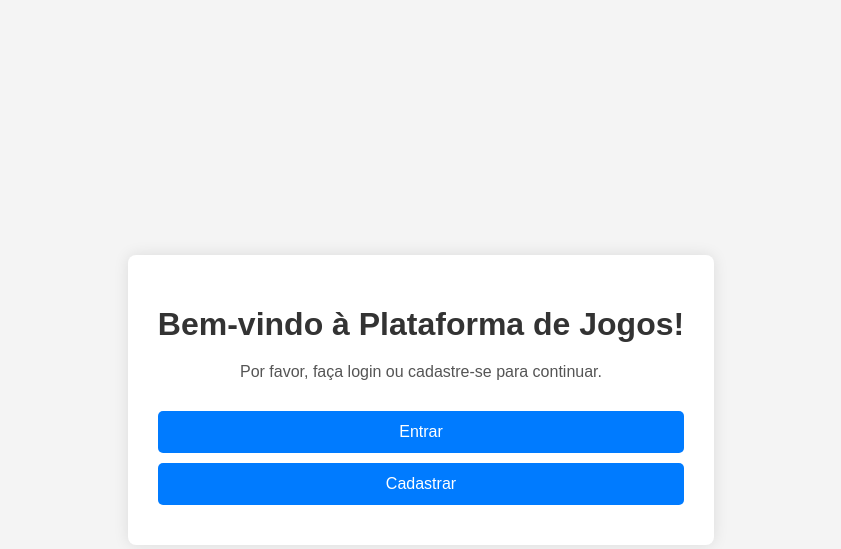
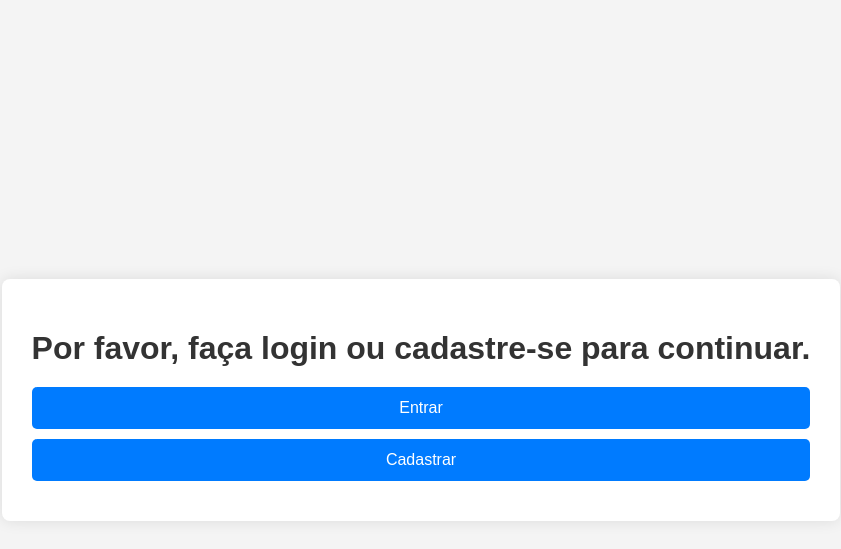
Before and after one commit to FellipeGiulianoDuarte/trab-web, a PHP site: page / in a window 1280 px wide. Shown: the top 549 px of the page, without its empty margins (219-1060 px from the left). Run offline with PHP 8.4, Linux system fonts and the light colour scheme.

Commit message:
change game name

```diff
--- a/public/index.php
+++ b/public/index.php
@@ -8,7 +8,7 @@ if (session_status() == PHP_SESSION_NONE) {
 <head>
     <meta charset="UTF-8">
     <meta name="viewport" content="width=device-width, initial-scale=1.0">
-    <title>Plataforma de Jogos</title>
+    <title>Type the colour, not the word</title>
     <style>
         body {
             font-family: Arial, sans-serif;
@@ -69,8 +69,7 @@ if (session_status() == PHP_SESSION_NONE) {
                 <a href="backend/auth/logout.php" class="logout-link">Sair</a> <!-- Direct path to backend logout handler -->
             </div>
         <?php else: ?>
-            <h1>Bem-vindo à Plataforma de Jogos!</h1>
-            <p>Por favor, faça login ou cadastre-se para continuar.</p>
+            <h1>Por favor, faça login ou cadastre-se para continuar.</h1>
             <div class="nav-links">
                 <a href="login.php">Entrar</a>
                 <a href="register.php">Cadastrar</a>
```
